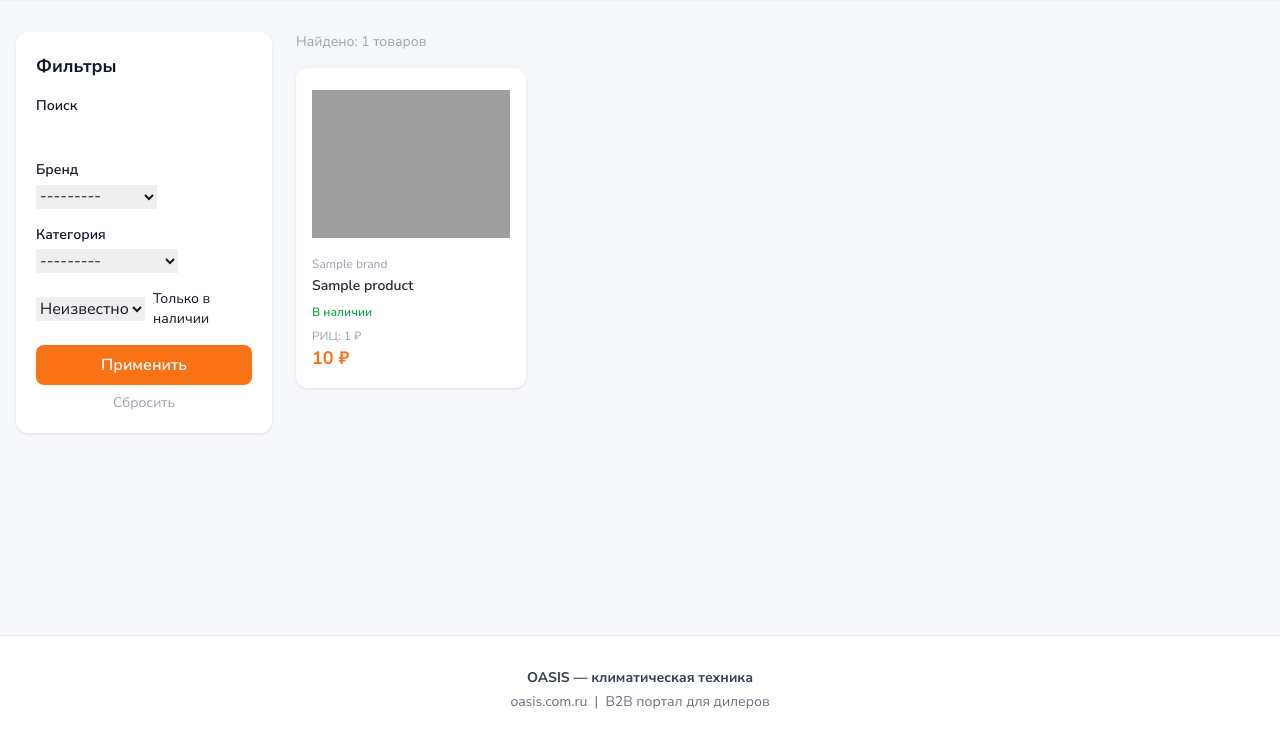
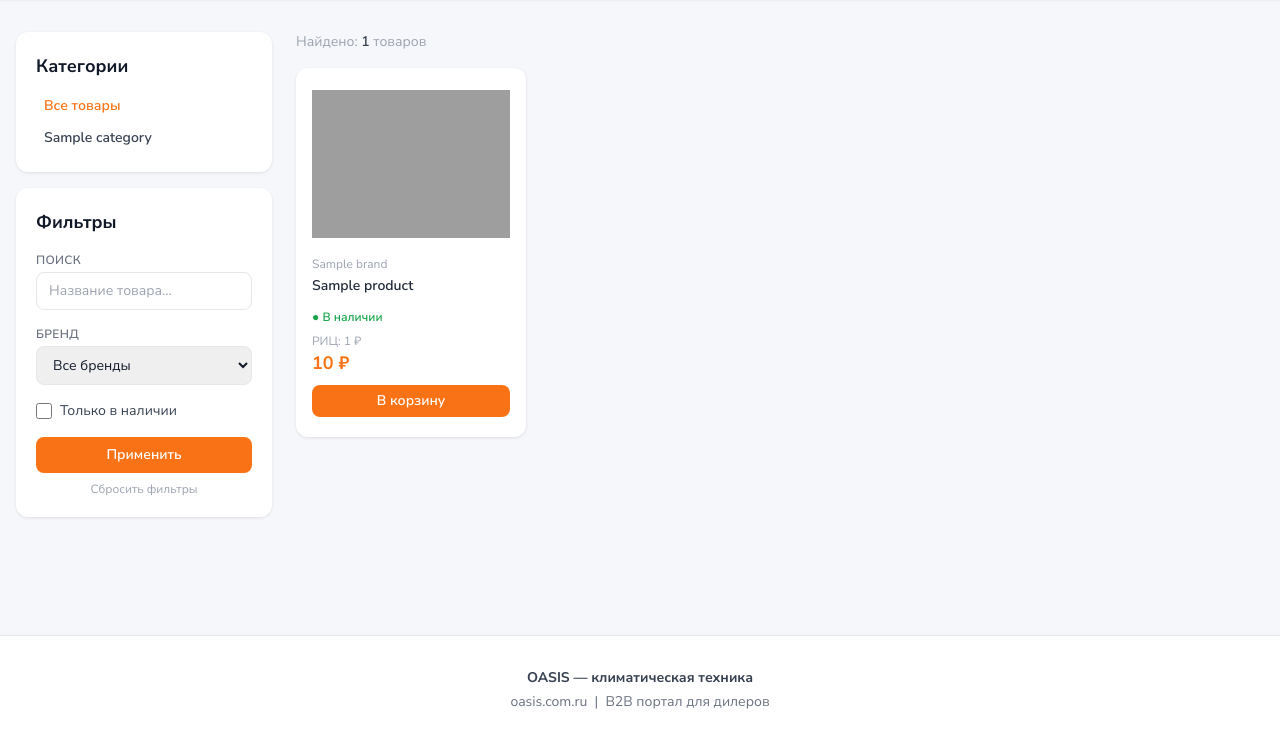
Before and after one commit to flycited2-dotcom/split-shop_claude, a Django app: page /catalog/ in a window 1280 px wide. Shown: the part 56-800 px from the top of the page. Run offline with Django 5.2, Linux system fonts and the light colour scheme; a user stored in the database is signed in; tables that the repository leaves empty hold one stand-in row (values such as "Sample post"); parts of the project's set-up code (start-up, migrations or seed data) failed here and were passed over; some libraries are stand-ins or nearby versions; grey boxes are pictures that could not be loaded.

Commit message:
Improve catalog UI: styled filters, category tree, brand logos, product cards
- filters.py: add Tailwind CSS classes to all filter widgets
- catalog/index.html: add clickable category tree in sidebar, preserve filters on pagination
- product_card.html: add lazy loading, onerror fallback, cart button for approved users
- home.html: add category grid, brand logos with fallback, in-stock section
- views.py: pass categories and show_price to home page
- static/img/no-photo.svg: placeholder for products without images

Co-Authored-By: Claude Sonnet 4.6 <noreply@anthropic.com>

```diff
--- a/apps/catalog/filters.py
+++ b/apps/catalog/filters.py
@@ -1,16 +1,33 @@
 import django_filters
+from django import forms
 from .models import Product, Brand, Category
+
+_select_cls = 'w-full border border-gray-200 rounded-lg px-3 py-2 text-sm focus:outline-none focus:ring-1 focus:ring-orange-400'
+_input_cls = 'w-full border border-gray-200 rounded-lg px-3 py-2 text-sm focus:outline-none focus:ring-1 focus:ring-orange-400'
 
 
 class ProductFilter(django_filters.FilterSet):
-    brand = django_filters.ModelChoiceFilter(queryset=Brand.objects.all(),
-                                             label='Бренд')
-    category = django_filters.ModelChoiceFilter(queryset=Category.objects.all(),
-                                                label='Категория')
-    in_stock = django_filters.BooleanFilter(method='filter_in_stock',
-                                            label='Только в наличии')
-    q = django_filters.CharFilter(field_name='title', lookup_expr='icontains',
-                                  label='Поиск')
+    brand = django_filters.ModelChoiceFilter(
+        queryset=Brand.objects.all().order_by('title'),
+        label='Бренд',
+        empty_label='Все бренды',
+        widget=forms.Select(attrs={'class': _select_cls}),
+    )
+    category = django_filters.ModelChoiceFilter(
+        queryset=Category.objects.all().order_by('title'),
+        label='Категория',
+        empty_label='Все категории',
+        widget=forms.Select(attrs={'class': _select_cls}),
+    )
+    in_stock = django_filters.BooleanFilter(
+        method='filter_in_stock',
+        label='Только в наличии',
+        widget=forms.CheckboxInput(attrs={'class': 'w-4 h-4 accent-orange-500'}),
+    )
+    q = django_filters.CharFilter(
+        field_name='title', lookup_expr='icontains', label='Поиск',
+        widget=forms.TextInput(attrs={'class': _input_cls, 'placeholder': 'Название товара...'}),
+    )
 
     class Meta:
         model = Product
--- a/apps/catalog/views.py
+++ b/apps/catalog/views.py
@@ -5,11 +5,18 @@ from .filters import ProductFilter
 
 
 def home(request):
-    brands = Brand.objects.all()[:12]
+    brands = Brand.objects.all().order_by('order', 'title')[:16]
+    categories = Category.objects.filter(parent=None).prefetch_related('children').order_by('order')
     featured = Product.objects.filter(
         is_active=True, stock__quantity__gt=0
-    ).select_related('brand', 'stock')[:8]
-    return render(request, 'home.html', {'brands': brands, 'featured': featured})
+    ).select_related('brand', 'stock').prefetch_related('images')[:8]
+    show_price = request.user.is_authenticated and getattr(request.user, 'is_approved', False)
+    return render(request, 'home.html', {
+        'brands': brands,
+        'categories': categories,
+        'featured': featured,
+        'show_price': show_price,
+    })
 
 
 def catalog(request):
--- a/templates/catalog/index.html
+++ b/templates/catalog/index.html
@@ -2,41 +2,81 @@
 {% block title %}Каталог климатической техники — Oasis{% endblock %}
 {% block content %}
 <div class="flex gap-6">
-  <!-- Фильтры -->
-  <aside class="w-64 shrink-0">
+  <!-- Боковая панель -->
+  <aside class="w-64 shrink-0 space-y-4">
+
+    <!-- Категории -->
+    <div class="card p-5">
+      <h2 class="font-bold text-lg mb-3">Категории</h2>
+      <ul class="space-y-1 text-sm">
+        <li>
+          <a href="/catalog/" class="block px-2 py-1 rounded-lg font-semibold
+            {% if not request.GET.category %}text-accent{% else %}text-gray-700 hover:text-accent{% endif %}">
+            Все товары
+          </a>
+        </li>
+        {% for cat in categories %}
+          <li>
+            <a href="?category={{ cat.pk }}"
+               class="block px-2 py-1 rounded-lg font-semibold
+               {% if request.GET.category == cat.pk|stringformat:'s' %}text-accent bg-orange-50{% else %}text-gray-700 hover:text-accent{% endif %}">
+              {{ cat.title }}
+            </a>
+            {% if cat.children.all %}
+              <ul class="ml-3 mt-1 space-y-1">
+                {% for child in cat.children.all %}
+                  <li>
+                    <a href="?category={{ child.pk }}"
+                       class="block px-2 py-1 rounded text-gray-500 hover:text-accent text-xs
+                       {% if request.GET.category == child.pk|stringformat:'s' %}text-accent font-semibold{% endif %}">
+                      {{ child.title }}
+                    </a>
+                  </li>
+                {% endfor %}
+              </ul>
+            {% endif %}
+          </li>
+        {% endfor %}
+      </ul>
+    </div>
+
+    <!-- Фильтры -->
     <div class="card p-5">
       <h2 class="font-bold text-lg mb-4">Фильтры</h2>
       <form method="get">
+        {% if request.GET.category %}
+          <input type="hidden" name="category" value="{{ request.GET.category }}">
+        {% endif %}
         <div class="mb-4">
-          <label class="block text-sm font-semibold mb-1">Поиск</label>
+          <label class="block text-xs font-semibold text-gray-500 mb-1 uppercase tracking-wide">Поиск</label>
           {{ filter.form.q }}
         </div>
         <div class="mb-4">
-          <label class="block text-sm font-semibold mb-1">Бренд</label>
+          <label class="block text-xs font-semibold text-gray-500 mb-1 uppercase tracking-wide">Бренд</label>
           {{ filter.form.brand }}
-        </div>
-        <div class="mb-4">
-          <label class="block text-sm font-semibold mb-1">Категория</label>
-          {{ filter.form.category }}
         </div>
         <div class="mb-4 flex items-center gap-2">
           {{ filter.form.in_stock }}
-          <label class="text-sm">Только в наличии</label>
+          <label class="text-sm text-gray-700 cursor-pointer">Только в наличии</label>
         </div>
-        <button type="submit" class="btn-accent w-full py-2 rounded-lg font-semibold">
+        <button type="submit" class="btn-accent w-full py-2 rounded-lg font-semibold text-sm">
           Применить
         </button>
-        <a href="/catalog/" class="block text-center text-sm text-gray-400 mt-2">
-          Сбросить
+        <a href="/catalog/" class="block text-center text-xs text-gray-400 mt-2 hover:text-accent">
+          Сбросить фильтры
         </a>
       </form>
     </div>
+
   </aside>
+
   <!-- Товары -->
-  <div class="flex-1">
-    <p class="text-sm text-gray-400 mb-4">
-      Найдено: {{ page_obj.paginator.count }} товаров
-    </p>
+  <div class="flex-1 min-w-0">
+    <div class="flex items-center justify-between mb-4">
+      <p class="text-sm text-gray-400">
+        Найдено: <span class="font-semibold text-gray-700">{{ page_obj.paginator.count }}</span> товаров
+      </p>
+    </div>
     <div class="grid grid-cols-1 sm:grid-cols-2 lg:grid-cols-3 xl:grid-cols-4 gap-4">
       {% for product in page_obj %}
         {% include 'partials/product_card.html' with show_price=show_price %}
@@ -48,14 +88,14 @@
     {% if page_obj.has_other_pages %}
       <div class="flex justify-center gap-2 mt-8">
         {% if page_obj.has_previous %}
-          <a href="?page={{ page_obj.previous_page_number }}"
+          <a href="?{{ request.GET.urlencode }}&page={{ page_obj.previous_page_number }}"
              class="px-4 py-2 card text-sm hover:text-accent">← Назад</a>
         {% endif %}
-        <span class="px-4 py-2 bg-accent text-white rounded-card text-sm">
+        <span class="px-4 py-2 bg-accent text-white rounded-card text-sm font-semibold">
           {{ page_obj.number }} / {{ page_obj.paginator.num_pages }}
         </span>
         {% if page_obj.has_next %}
-          <a href="?page={{ page_obj.next_page_number }}"
+          <a href="?{{ request.GET.urlencode }}&page={{ page_obj.next_page_number }}"
              class="px-4 py-2 card text-sm hover:text-accent">Вперёд →</a>
         {% endif %}
       </div>
--- a/templates/partials/product_card.html
+++ b/templates/partials/product_card.html
@@ -1,31 +1,48 @@
+{% load static %}
 <div class="card p-4 flex flex-col hover:shadow-md transition">
   {% with img=product.images.first %}
     <a href="{% url 'product_detail' product.slug %}">
-      <img src="{{ img.url|default:'/static/img/no-photo.png' }}"
+      <img src="{% if img %}{{ img.url }}{% else %}{% static 'img/no-photo.svg' %}{% endif %}"
            alt="{{ product.title }}"
-           class="w-full h-40 object-contain mb-3">
+           class="w-full h-40 object-contain mb-3"
+           loading="lazy"
+           onerror="this.src='{% static 'img/no-photo.svg' %}'">
     </a>
   {% endwith %}
   <p class="text-xs text-gray-400 mb-1">{{ product.brand }}</p>
   <a href="{% url 'product_detail' product.slug %}"
-     class="font-semibold text-sm text-gray-800 hover:text-accent line-clamp-2 mb-2">
+     class="font-semibold text-sm text-gray-800 hover:text-accent line-clamp-2 mb-2 flex-1">
     {{ product.title }}
   </a>
-  {% if product.stock.in_stock %}
-    <span class="text-xs text-green-600 font-semibold mb-2">В наличии</span>
-  {% else %}
-    <span class="text-xs text-gray-400 mb-2">Нет в наличии</span>
-  {% endif %}
   <div class="mt-auto">
+    {% if product.stock.in_stock %}
+      <span class="inline-block text-xs text-green-600 font-semibold mb-2">● В наличии</span>
+    {% else %}
+      <span class="inline-block text-xs text-gray-400 mb-2">● Нет в наличии</span>
+    {% endif %}
     {% if product.ric %}
       <p class="text-xs text-gray-400">РИЦ: {{ product.ric|floatformat:0 }} ₽</p>
     {% endif %}
     {% if show_price and product.price_wholesale %}
-      <p class="text-lg font-bold text-accent">
+      <p class="text-lg font-bold text-accent mb-2">
         {{ product.price_wholesale|floatformat:0 }} ₽
       </p>
+      {% if product.stock.in_stock %}
+        <form hx-post="/cart/add/" hx-target="#cart-msg-{{ product.pk }}" hx-swap="innerHTML">
+          {% csrf_token %}
+          <input type="hidden" name="product_id" value="{{ product.pk }}">
+          <input type="hidden" name="quantity" value="1">
+          <button class="btn-accent w-full py-1.5 rounded-lg text-sm font-semibold">
+            В корзину
+          </button>
+        </form>
+        <div id="cart-msg-{{ product.pk }}" class="text-xs text-green-600 mt-1 text-center"></div>
+      {% endif %}
     {% elif not show_price %}
-      <p class="text-sm text-gray-400 italic">Цена — после регистрации</p>
+      <a href="/auth/register/"
+         class="block text-center text-xs text-accent hover:underline mt-1">
+        Цена — после регистрации
+      </a>
     {% endif %}
   </div>
 </div>
```
Also changed, not shown: templates/home.html (+58 -17 lines), static/img/no-photo.svg (added).
